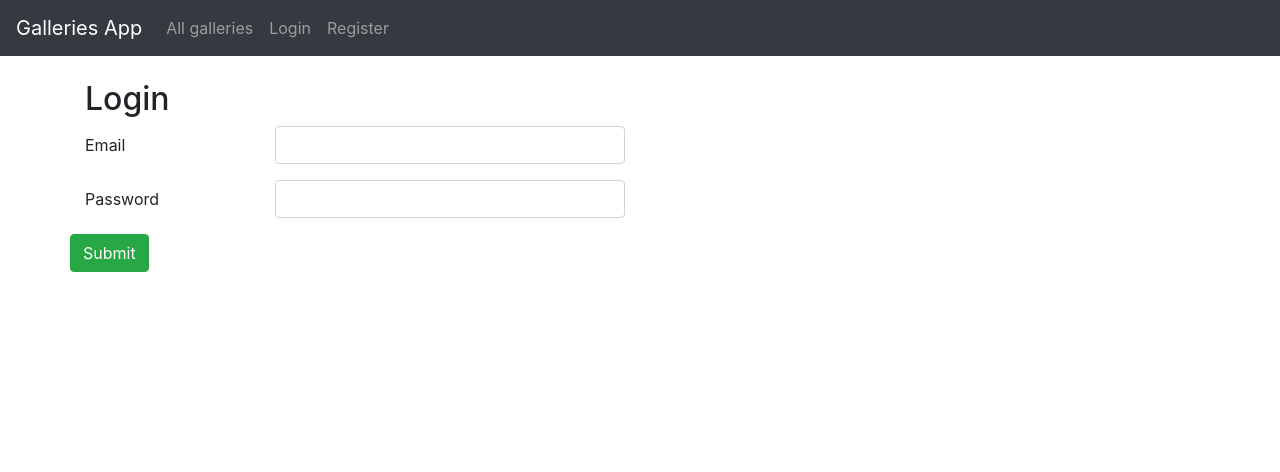
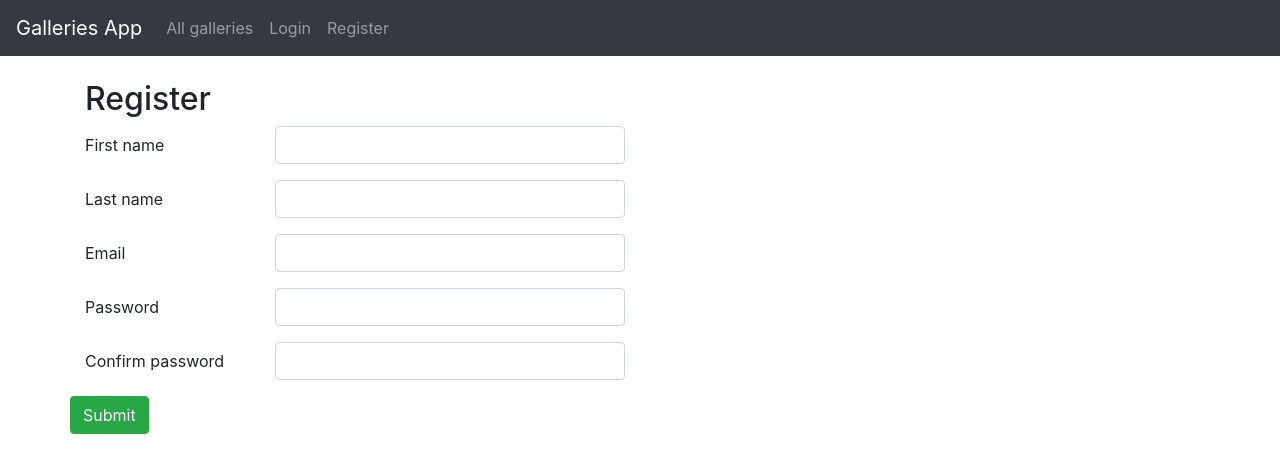
Before and after one commit to nmedan/galleries-app, a Vue app: page /register in a window 1280 px wide. Before the commit this address led to /login. Shown: the top 472 px of the page. Built offline with nearby package versions, Linux system fonts and the light colour scheme.

Commit message:
Register

```diff
--- a/src/components/Login.vue
+++ b/src/components/Login.vue
@@ -48,7 +48,7 @@
           this.$emit('userAuthenticated')
           this.$router.push({ name: 'galleries' })
           }).catch(error => {this.error = error.response.data.error})
-	  }
+	    }
     }
   }
 </script>
--- /dev/null
+++ b/src/components/Register.vue
@@ -0,0 +1,91 @@
+<template>
+  <div class="container mt-4">
+    <h2>Register</h2>
+    <form @submit.prevent="register">
+      <div class="form-group row">
+        <label for="first_name" class="col-2 col-form-label">First name</label>
+        <div class="col-4">
+          <div class="input-group">
+            <input type="text" class="form-control here" v-model="user.first_name">
+          </div>
+		  <p class="text-danger" v-if="errors.first_name">{{ errors.first_name[0] }}</p>
+        </div>
+      </div>
+      <div class="form-group row">
+        <label for="last_name" class="col-2 col-form-label">Last name</label>
+        <div class="col-4">
+          <div class="input-group">
+            <input type="text" class="form-control here" v-model="user.last_name">
+          </div>
+		  <p class="text-danger" v-if="errors.last_name">{{ errors.last_name[0] }}</p>
+        </div>
+      </div>
+      <div class="form-group row">
+        <label for="email" class="col-2 col-form-label">Email</label>
+        <div class="col-4">
+          <div class="input-group">
+            <input type="text" class="form-control here" v-model="user.email">
+          </div>
+		  <p class="text-danger" v-if="errors.email">{{ errors.email[0] }}</p>
+        </div>
+      </div>
+      <div class="form-group row">
+        <label for="password" class="col-2 col-form-label">Password</label>
+        <div class="col-4">
+          <div class="input-group">
+            <input type="password" id="password" name="password" class="form-control here" v-model="user.password">
+          </div>
+		  <p class="text-danger" v-if="errors.password">{{ errors.password[0] }}</p>
+        </div>
+      </div>
+	  <div class="form-group row">
+        <label for="password_confirmation" class="col-2 col-form-label">Confirm password</label>
+        <div class="col-4">
+          <div class="input-group">
+            <input type="password" id="password_confirmation" name="password_confirmation" v-model="user.password_confirmation" class="form-control here">
+          </div>
+        </div>
+      </div>
+      <div class="form-group row">
+        <div>
+          <button name="submit" type="submit" class="btn btn-success">Submit</button>
+        </div>
+      </div>
+    </form>
+  </div>
+</template>
+
+<script>
+  import { authService } from '../services/Auth'
+
+  export default {
+    data() {
+      return {
+        user: {
+		  first_name: '',
+          last_name: '',
+          email: '',
+          password: '',
+		  password_confirmation: ''
+        },
+        errors: []
+      }
+    },
+    methods: {
+        register() {
+          authService.register(this.user)
+          .then(response=> {
+          this.login(this.user.email, this.user.password)
+          }).catch(error => {this.errors = error.response.data.errors})
+        },
+
+        login(email, password) {
+          authService.login(email, password)
+          .then(() => {
+          this.$emit('userAuthenticated')
+          this.$router.push({ name: 'galleries' })
+          }).catch(error => {this.error = error.response.data.error})
+	    }
+    }
+  }
+</script>
--- a/src/main.js
+++ b/src/main.js
@@ -2,6 +2,7 @@ import Vue from 'vue'
 import VueRouter from 'vue-router'
 import App from './App.vue'
 import Login from './components/Login.vue'
+import Register from './components/Register.vue'
 import { authService } from './services/Auth'
 
 Vue.config.productionTip = false
@@ -10,7 +11,8 @@ Vue.use(VueRouter)
 const routes = [
   { path: '/', redirect: '/galleries' },
   { path: '/galleries', name: 'galleries' },
-  { path: '/login', component: Login, name: 'login' }
+  { path: '/login', component: Login, name: 'login' },
+  { path: '/register', component: Register, name: 'register' }
 ]
 
 const router = new VueRouter({
@@ -19,10 +21,10 @@ const router = new VueRouter({
 })
 
 router.beforeEach((to, from, next) => {
-  if (!authService.isAuthenticated() && to.name != 'login') {
+  if (!authService.isAuthenticated() && to.name != 'login' && to.name != 'register') {
     next('login');
   }
-  else if (authService.isAuthenticated() && to.name == 'login') {
+  else if (authService.isAuthenticated() && (to.name == 'login' || to.name == 'register')) {
     next('galleries');
   }
   else {
--- a/src/services/Auth.js
+++ b/src/services/Auth.js
@@ -20,6 +20,11 @@ export default class AuthService {
     delete axios.defaults.headers.common['Authorization']
   }
 
+  register(user) {
+    console.log('nemanja');
+    return axios.post('http://localhost:8000/api/auth/register', user);
+  }
+
   isAuthenticated() {
     return !!window.localStorage.getItem('loginToken')
   }
```
Also changed, not shown: 1 other file (tests, documents, lock files or other folders).
